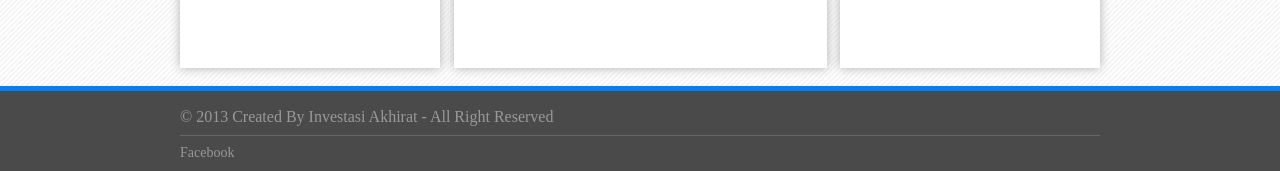
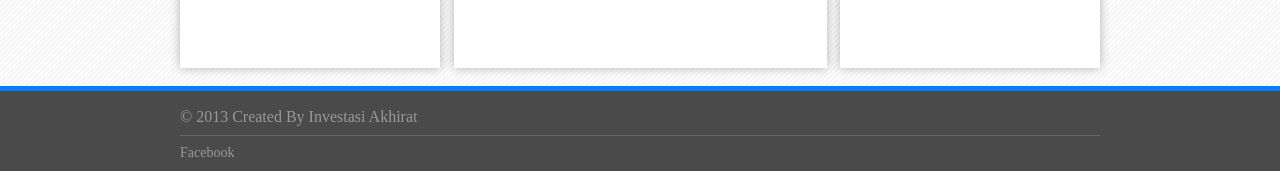
Before and after one commit to Mikroskil/InvestasiAkhirat, a PHP site: page /index.php in a window 1280 px wide. Shown: the part 1135-1306 px from the top of the page. Run offline with PHP 8.4, Linux system fonts and the light colour scheme; data comes from the database, SQL or seed files in the repository.

Commit message:
Edit footer

```diff
--- a/footer.php
+++ b/footer.php
@@ -2,7 +2,7 @@
 <div class="footer_wrapper">
     <div class="footer_menu">
    		<ul>
-        	<li>&copy; 2013 Created By Investasi Akhirat - All Right Reserved</li>
+        	<li>&copy; 2013 Created By Investasi Akhirat</li>
         </ul>
         <br /> <br /> <br />
         <span style="color:#999; font-size:14px; margin-top:10px;">Facebook</span>
```
